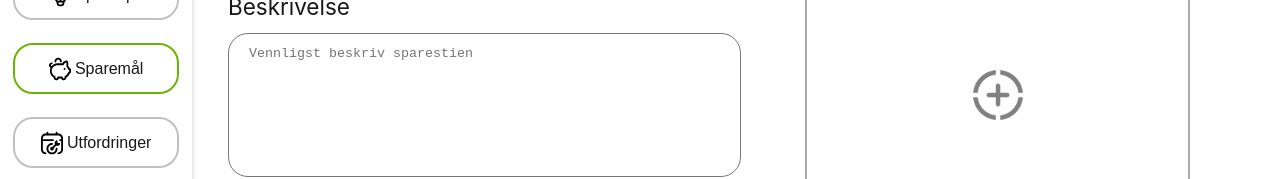
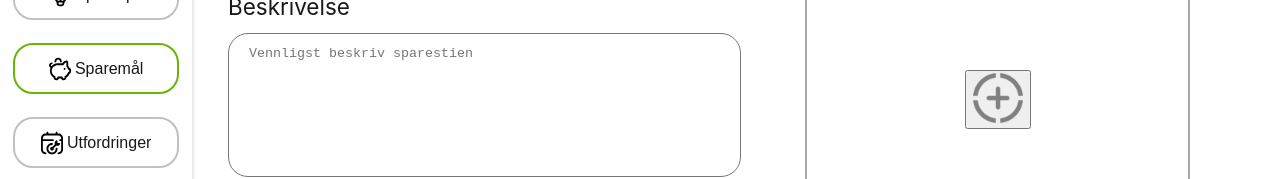
Before and after one commit to jensmjahle/Sparesti-frontend, a Vue app: page /homepage/create-milestone in a window 1280 px wide. Shown: the part 228-407 px from the top of the page. Built offline with nearby package versions, Linux system fonts and the light colour scheme.

Commit message:
Add tabindex to file selector in CreateMilestoneView.vue

```diff
--- a/src/views/HomePage/CreateMilestoneView.vue
+++ b/src/views/HomePage/CreateMilestoneView.vue
@@ -82,6 +82,13 @@ const handleFileChange = (event: any) => {
   }
   reader.readAsDataURL(file)
 }
+const fileInput = ref(null);
+
+const openFileExplorer = () => {
+  if (fileInput.value) {
+    fileInput.value.click();
+  }
+};
 
 </script>
 
@@ -156,12 +163,12 @@ const handleFileChange = (event: any) => {
     <div class="image-container">
       <label>Legg til et bilde</label>
       <div class="add-image-box">
-        <label>
+        <button @click="openFileExplorer" tabindex="0" type="button">
           <input type="file" style="display: none" ref="fileInput" accept="image/png, image/jpeg"
                  @change="handleFileChange">
           <img v-if="image" :src="image" id="literal-image" alt="Selected Image" width="150px" height="150px">
           <img v-else src="../../components/icons/image/AddImage.png" alt="Add Image" width="50px" height="50px">
-        </label>
+        </button>
       </div>
       <!--        <div class="existing-pictures">-->
       <!--          <div class="existing-image-box"></div>-->
```
